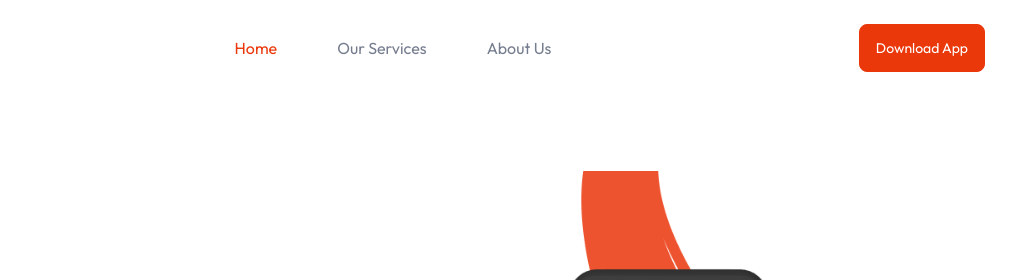
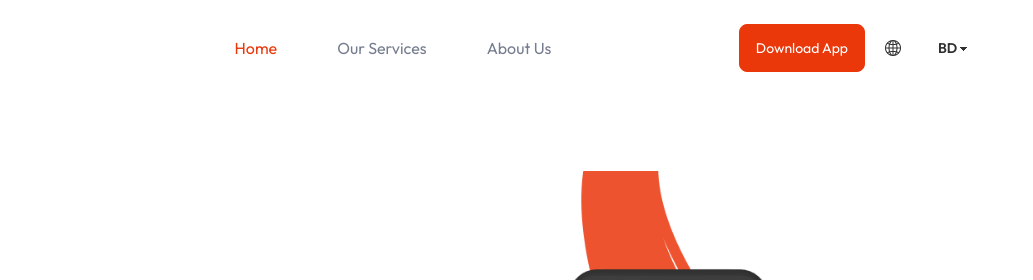
Before and after one commit to ChaionSaha/star-wish, a website: page index.html in a window 1280 px wide. Shown: the top 280 px of the page, 247-1280 px from the left. Drawn offline with nearby package versions, Linux system fonts and the light colour scheme.

Commit message:
added region button

```diff
--- a/index.html
+++ b/index.html
@@ -55,10 +55,19 @@
 							<li><a href="./aboutUs.html">About Us</a></li>
 						</ul>
 					</div>
-					<div class="navbar-end">
+					<div class="flex flex-col navbar-end lg:flex-row gap-x-5 gap-y-5">
 						<a class="font-normal text-white normal-case btn btn-primary"
 							>Download App</a
 						>
+						<div class="flex capitalize">
+							<p class="flex items-center gap-x-5">
+								<i class="bi bi-globe2"></i>
+								<select class="px-4 select">
+									<option>BD</option>
+									<option>ENG</option>
+								</select>
+							</p>
+						</div>
 					</div>
 				</div>
 			</div>
```
Also changed, not shown: css/output.css.
